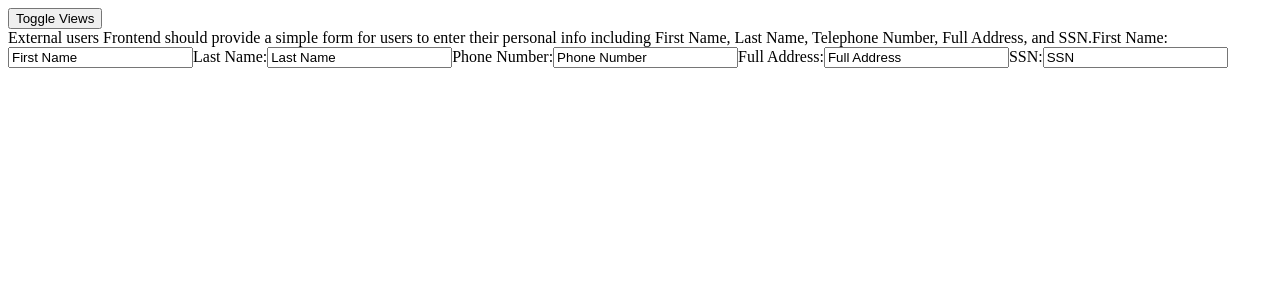
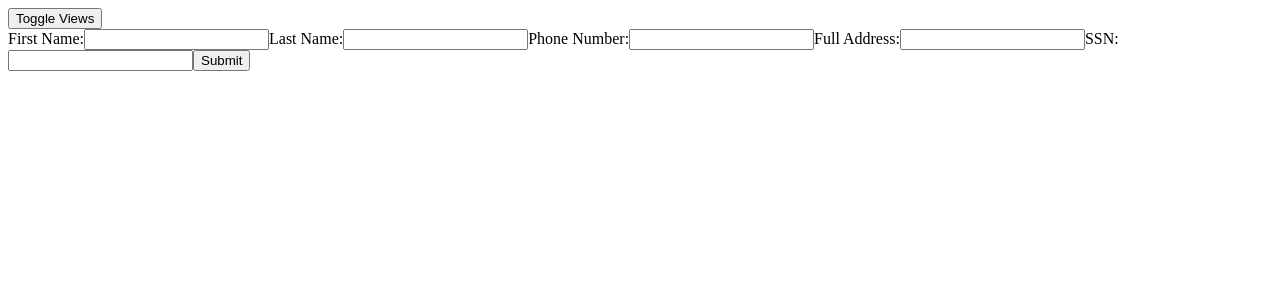
Before and after one commit to Vainakh/Basic-Full-Stack-App, a React app: page / in a window 1280 px wide. Shown: the top 300 px of the page. Built offline with nearby package versions, Linux system fonts and the light colour scheme; the HTML template or start-up script is replaced by a standard one.

Commit message:
Finish form functionality on front end

```diff
--- a/client/src/components/ExternalUsers.jsx
+++ b/client/src/components/ExternalUsers.jsx
@@ -1,4 +1,5 @@
 import React from 'react'
+import axios from 'axios';
 
 
 export default class ExternalUsers extends React.Component{
@@ -8,48 +9,97 @@ export default class ExternalUsers extends React.Component{
     this.state = {
       firstName: "",
       lastName: "",
-      telephoneNumber: "",
+      phoneNumber: "",
       fullAddress: "",
       ssn: ""
     };
-
+   this.handleChange = this.handleChange.bind(this);
+   this.handleClick = this.handleClick.bind(this);
   }
 
+  handleChange(event){
 
+    const stateName = event.target.name;
+
+    this.setState({ [stateName]: event.target.value })
+  }
+
+  handleClick() {
+    axios.post('/data', {
+      firstName: this.state.firstName,
+      lastName: this.state.lastName,
+      phoneNumber: this.state.phoneNumber,
+      fullAddress: this.state.fullAddress,
+      ssn: this.state.ssn
+    })
+    .then(function (response) {
+      console.log(response);
+    })
+  }
 
   render(){
 
     return(
       <div>
        <form>
-       External users Frontend should provide a simple form for users to enter their personal
-info including First Name, Last Name, Telephone Number, Full Address, and SSN.
         <label htmlFor="firstName">
           First Name:
-          <input name="firstName" type="text" id="firstName" value="First Name"/>
+          <input
+          name="firstName"
+          type="text"
+          id="firstName"
+          value={this.state.firstName}
+          onChange={this.handleChange}
+          />
         </label>
 
         <label htmlFor="lastName">
           Last Name:
-          <input name="lastName" type="text" id="lastName" value="Last Name"/>
+          <input name="lastName"
+          type="text"
+          id="lastName"
+          value={this.state.lastName}
+          onChange={this.handleChange}
+          />
         </label>
 
         <label htmlFor="phone">
           Phone Number:
-          <input name="phone" type="tel" id="phone" pattern="[0-9]{3}-[0-9]{2}-[0-9]{3}" value="Phone Number"/>
+          <input name="phoneNumber"
+          type="tel"
+          id="phone" pattern="[0-9]{3}-[0-9]{2}-[0-9]{3}"
+          value={this.state.phoneNumber}
+          onChange={this.handleChange}
+          />
         </label>
 
         <label htmlFor="fullAddress">
           Full Address:
-          <input name="fullAddress" type="text" id="fullAddress" value="Full Address"/>
+          <input name="fullAddress"
+          type="text"
+          id="fullAddress"
+          value={this.state.fullAddress}
+          onChange={this.handleChange}
+          />
         </label>
 
         <label htmlFor="ssn">
           SSN:
-          <input name="ssn" type="text" id="ssn" value="SSN"/>
+          <input
+          name="ssn"
+          type="text"
+          id="ssn"
+          pattern="[0-9]{3}-[0-9]{2}-[0-9]{4}"
+          value={this.state.ssn}
+          onChange={this.handleChange}
+          autoComplete="off"
+          />
         </label>
+        <button
+        type="button"
+        onClick={this.handleClick}>Submit</button>
+       </form>
 
-       </form>
       </div>
     )
   }
```
Also changed, not shown: 2 other files (tests, documents, lock files or other folders).
